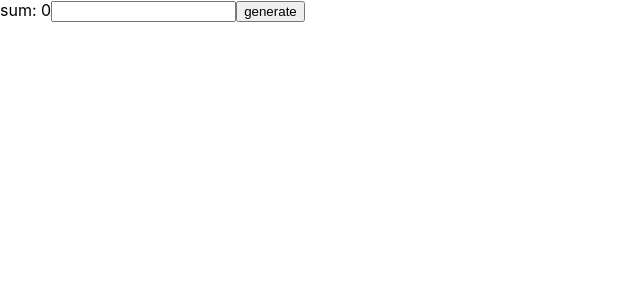
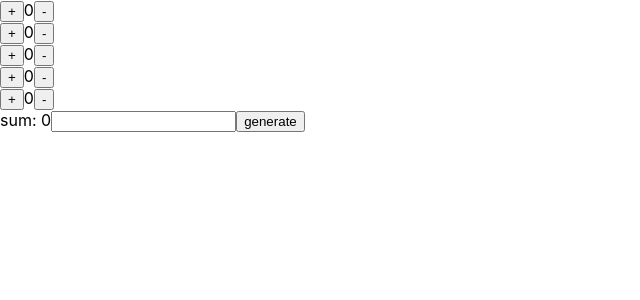
Before and after one commit to ikersuen/react-counter, a React (Create React App) app: page / in a window 1280 px wide. Shown: the top 300 px of the page, without its empty margins (0-640 px from the left). Built offline with nearby package versions, Linux system fonts and the light colour scheme.

Commit message:
[iker] fix: change counters to object array

```diff
--- a/src/components/Counter.js
+++ b/src/components/Counter.js
@@ -1,9 +1,9 @@
 import React, { Component } from 'react'
 
 export default class Counter extends Component {
-  increase = () => {
+  increase = (id) => {
      this.props.onUpdate(1)
-     this.props.onIncrease(1)
+     this.props.onIncrease(1, id)
   }
 
   decrease = () => {
@@ -13,7 +13,7 @@ export default class Counter extends Component {
   render() {
     return (
       <div>
-        <button onClick= {this.increase}>+</button>{this.props.counterNum}<button onClick= {this.decrease}>-</button>
+        <button onClick={()=> this.increase(this.props.id)}>+</button>{this.props.counterNum}<button onClick= {this.decrease}>-</button>
       </div>
     )
   }
--- a/src/components/CounterGroup.js
+++ b/src/components/CounterGroup.js
@@ -5,7 +5,7 @@ export default class CounterGroup extends Component {
       input:0,
       counter: [],
       sum:0,
-      number: 0
+      counters: new Array(5).fill(0).map(() => {return {number: 0, id: new Date().getTime + Math.random()}})
   }
 
   updateInput = (event) => {
@@ -25,8 +25,17 @@ export default class CounterGroup extends Component {
       this.setState({sum: this.state.sum+delta})
   }
 
-  increaseUpdate = (changedNum) => {
-    this.setState({number: this.state.number + changedNum})
+  increaseUpdate = (changedNum, id) => {
+    const counters = this.state.counters.map(
+      counterItem => {
+        if(counterItem.id === id){
+          return {number: counterItem.number + changedNum, id: id}
+        } else {
+          return counterItem
+        }
+      }
+    )
+    this.setState({counters: counters})
   }
 
   decreaseUpdate = (changedNum) => {
@@ -36,7 +45,15 @@ export default class CounterGroup extends Component {
   render() {
     return (
       <div>
-        {this.state.counter.map(()=>(<Counter onUpdate={this.updateSum} onIncrease={this.increaseUpdate} onDecrease={this.decreaseUpdate} counterNum={this.state.number}/>))}
+        {this.state.counters.map( counterItem =>(
+          <Counter
+          id={counterItem.id}
+          onUpdate={this.updateSum}
+          onIncrease={this.increaseUpdate}
+          onDecrease={this.decreaseUpdate}
+          counterNum={counterItem.number}/>
+          )
+        )}
         <span>sum: {this.state.sum}</span>
         <input onChange={this.updateInput}></input><button onClick={this.changeSize}>generate</button>
       </div>
```
